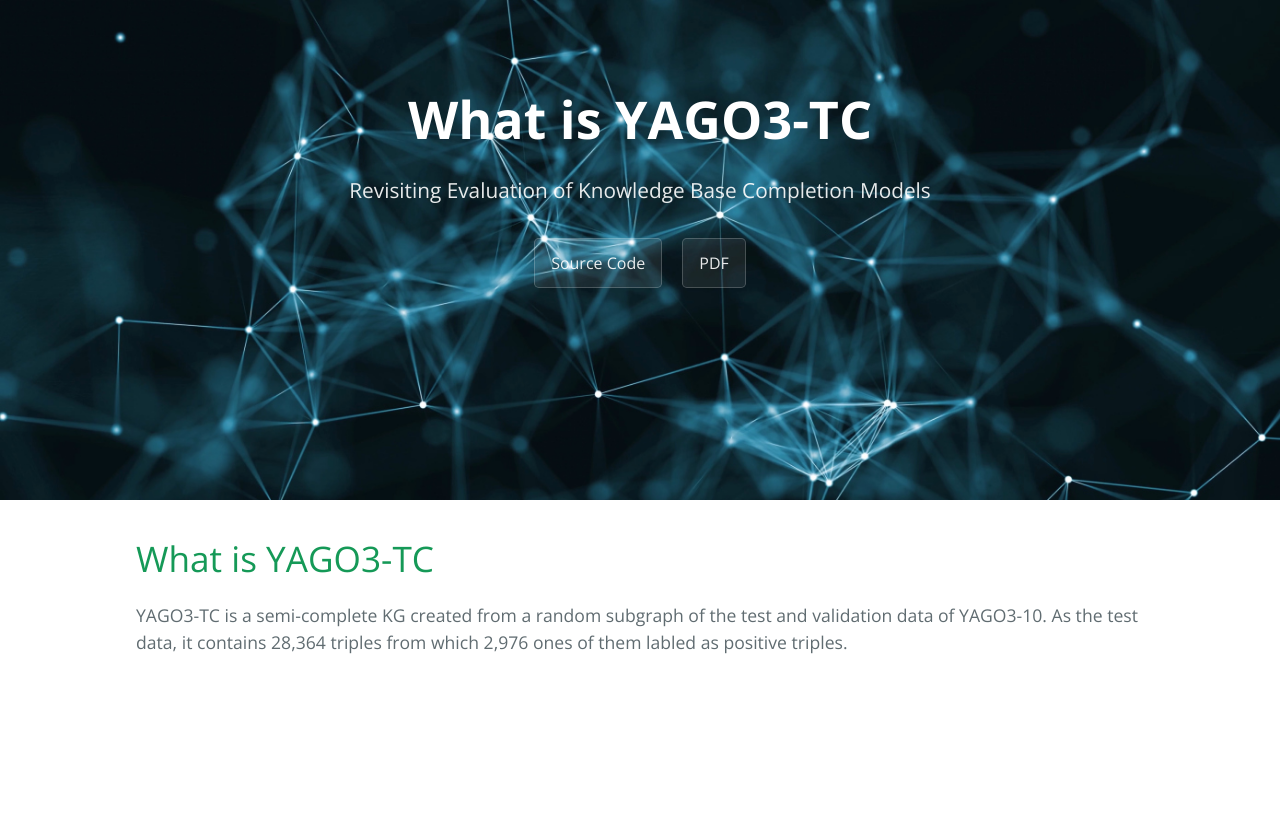
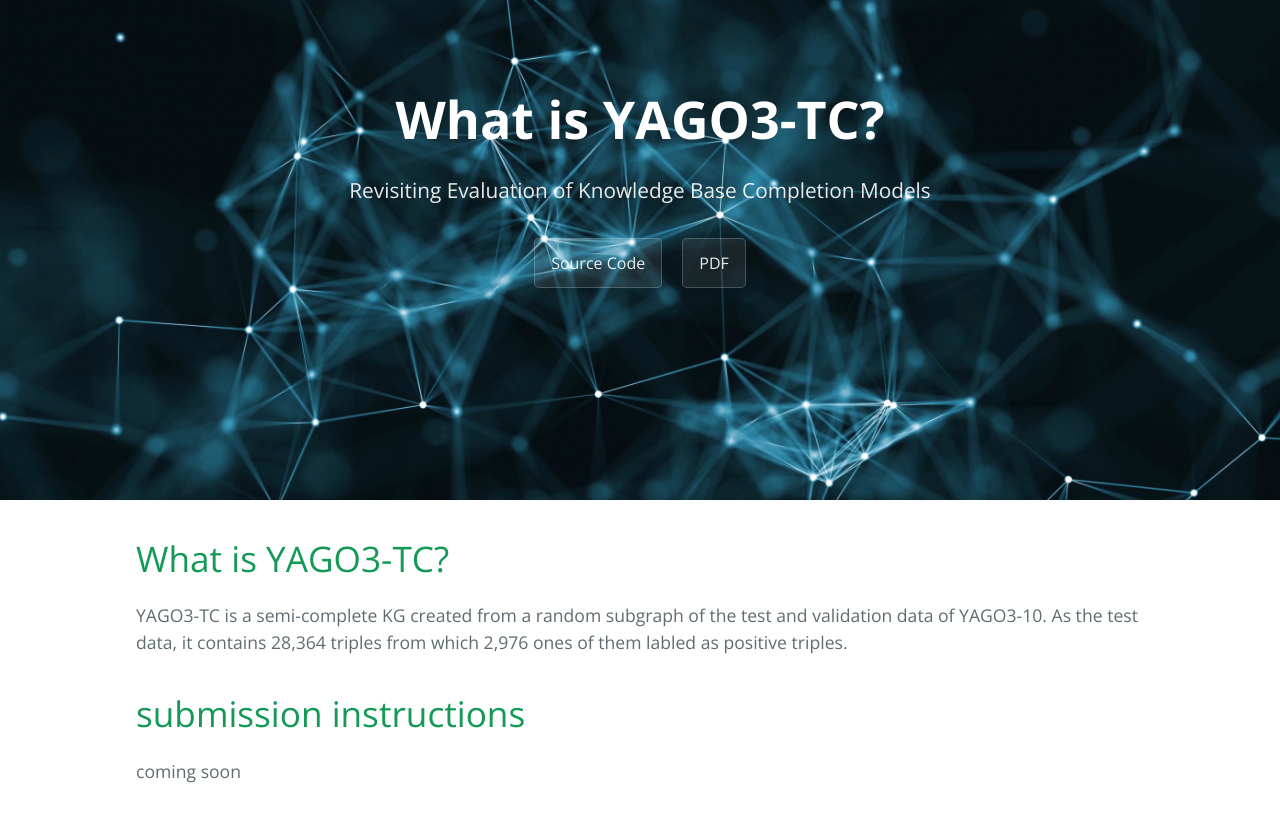
Before and after one commit to pouyapez/yago3-tc, a Jekyll site: the page built from index.md, in a window 1280 px wide. Shown: the top 822 px of the page. Built offline with Jekyll 4.4.1, drawn with Linux system fonts in a browser that asks for light colours; our own code applies the rules of GitHub Pages for plain Markdown files.

Commit message:
Update index.md

```diff
--- a/index.md
+++ b/index.md
@@ -2,8 +2,14 @@
 layout: default
 ---
 
-# What is YAGO3-TC
+# What is YAGO3-TC?
 
 <p class="text right-align text-large add-top-margin" style="width:100%;">
 YAGO3-TC is a semi-complete KG created from a random subgraph of the test and validation data of YAGO3-10. As the test data, it contains 28,364 triples from which 2,976 ones of them labled as positive triples.
 </p>
+
+# submission instructions
+
+<p class="text right-align text-large add-top-margin" style="width:100%;">
+coming soon
+</p>
```
